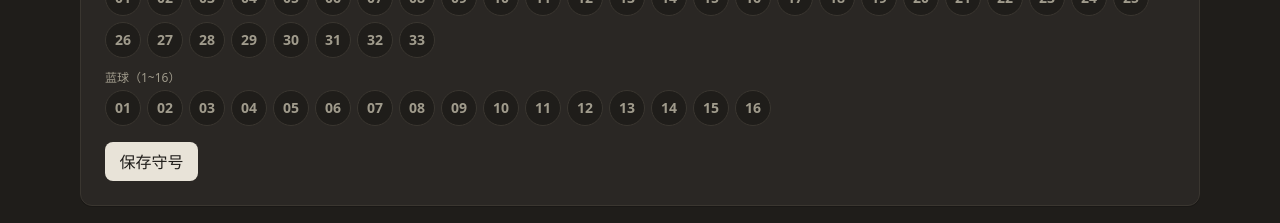
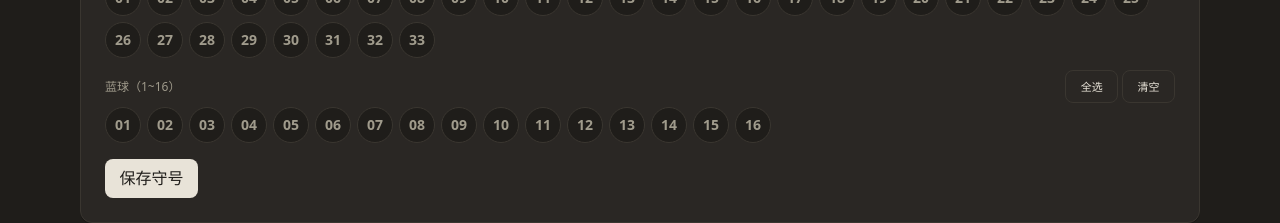
Before and after one commit to Hmuer/lucky, a Next.js app: page /bets in a window 1280 px wide. Shown: the part 518-741 px from the top of the page. Built offline with nearby package versions, Linux system fonts and the light colour scheme; no server answers; the database is empty.

Commit message:
feat: 双色球开奖监控与守号匹配
Co-authored-by: traeagent <traeagent@users.noreply.github.com>

```diff
--- a/src/app/bets/editor.tsx
+++ b/src/app/bets/editor.tsx
@@ -313,7 +313,25 @@ export function BetsEditor({ initial, defaultStartCode }: EditorProps) {
             </div>
           )}
           <div>
-            <div className="text-xs text-ink-100 mb-1">蓝球（1~16）</div>
+            <div className="flex items-center justify-between mb-1">
+              <div className="text-xs text-ink-100">蓝球（1~16）</div>
+              <div className="flex items-center gap-1">
+                <button
+                  type="button"
+                  className="btn btn-ghost text-[11px] px-2 py-0.5"
+                  onClick={() => setDraft({ ...draft, payload: { ...draft.payload, blue: Array.from({ length: 16 }, (_, i) => i + 1) } })}
+                >
+                  全选
+                </button>
+                <button
+                  type="button"
+                  className="btn btn-ghost text-[11px] px-2 py-0.5"
+                  onClick={() => setDraft({ ...draft, payload: { ...draft.payload, blue: [] } })}
+                >
+                  清空
+                </button>
+              </div>
+            </div>
             <BallPicker value={draft.payload.blue} range={[1, 16]} onChange={(v) => setDraft({ ...draft, payload: { ...draft.payload, blue: v } })} color="blue" />
           </div>
         </div>
```
